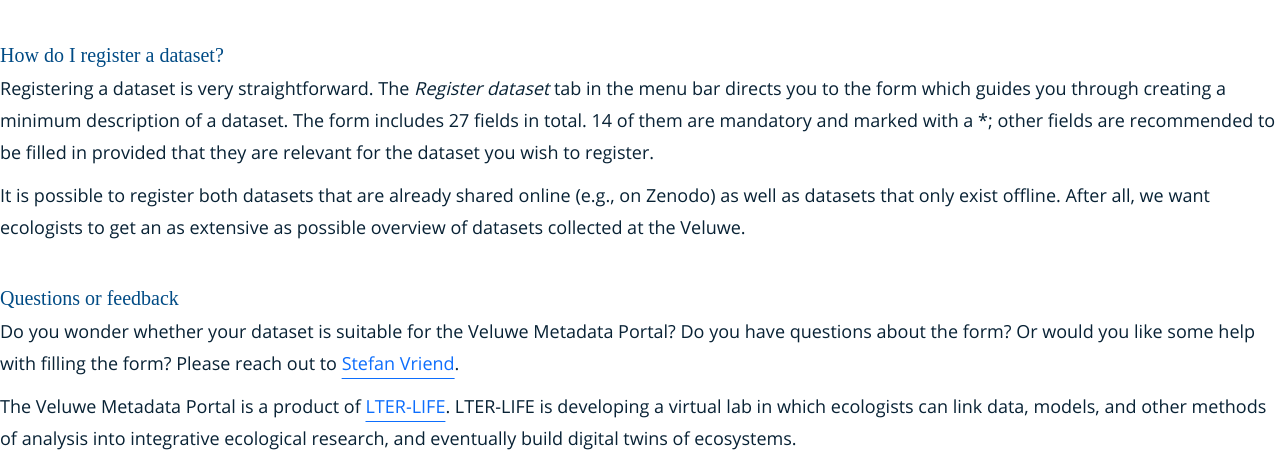
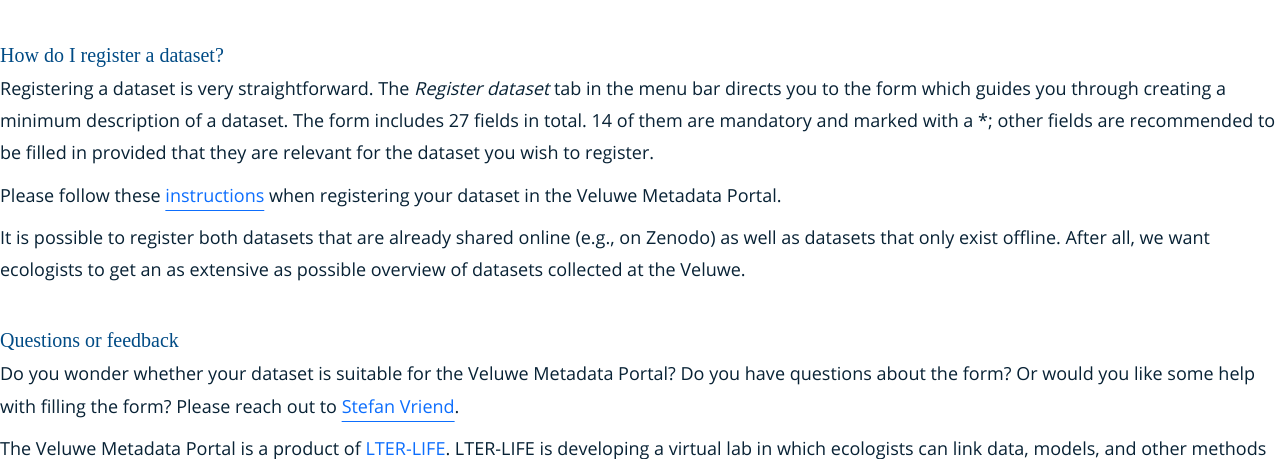
Before and after one commit to LTER-LIFE/DataRegistry, a Python web app: template application/templates/about.html in a window 1280 px wide. Shown: the part 442-901 px from the top of the page. Run offline with Jinja, Linux system fonts and the light colour scheme; the template is opened without the code that fills it, so the values that code supplies are empty; some libraries are stand-ins or nearby versions; some web fonts are replaced.

Commit message:
Add placeholder links in form and About page to Instruction page

```diff
--- a/application/templates/about.html
+++ b/application/templates/about.html
@@ -26,6 +26,9 @@
 				Registering a dataset is very straightforward. The <i>Register dataset</i> tab in the menu bar directs you to the form which guides you
 				through creating a minimum description of a dataset. The form includes 27 fields in total. 14 of them are mandatory and marked with a *; other fields
 				are recommended to be filled in provided that they are relevant for the dataset you wish to register.
+			</p>
+			<p>
+				Please follow these <a href="">instructions</a> when registering your dataset in the Veluwe Metadata Portal.
 			</p>
 			<p>
 				It is possible to register both datasets that are already shared online (e.g., on Zenodo) as well as datasets that only exist offline.
--- a/application/templates/dataset_form.html
+++ b/application/templates/dataset_form.html
@@ -20,6 +20,12 @@
     </div>
 {% endfor %}
 <div align="center"> <h1> Register your dataset </h1></div>
+<br/>
+<div align="center">
+	<p>
+		Please follow these <a href="">instructions</a> when registering your dataset in the Veluwe Metadata Portal.
+	</p>
+</div>
 <br/>
 <form method="POST">
     <div class="container">
```
